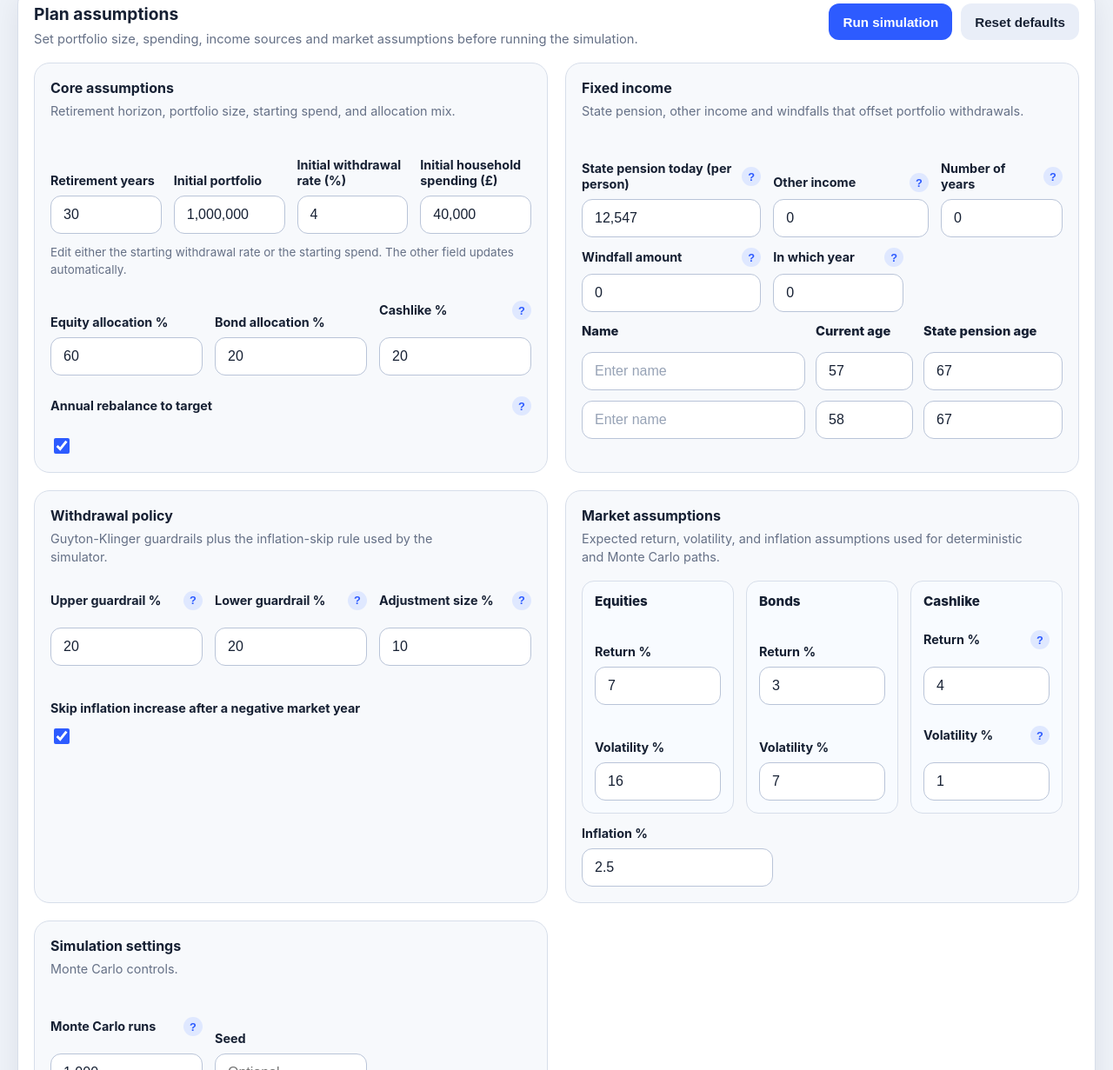
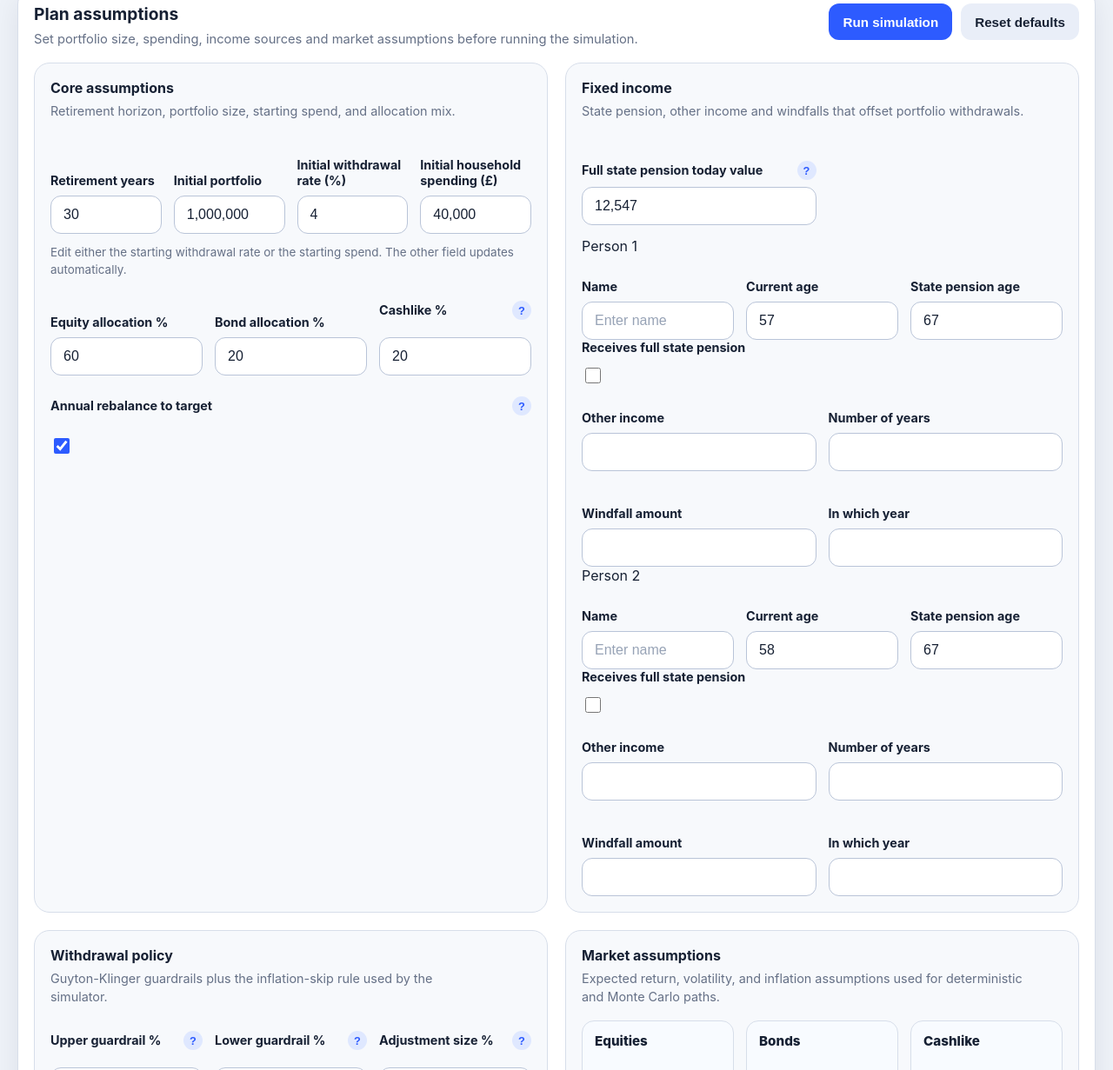
Before and after one commit to mr-androidwoody/retirement-income-planner, a website with bundled scripts: page index.html in a window 1280 px wide. Shown: the part 451-1682 px from the top of the page at 87% size. Built offline with nearby package versions, Linux system fonts and the light colour scheme.

Commit message:
Add files via upload

```diff
--- a/index.html
+++ b/index.html
@@ -150,112 +150,118 @@
     <p>State pension, other income and windfalls that offset portfolio withdrawals.</p>
   </div>
 
-                <div class="people-income-grid">
+  <div class="field-grid field-grid-2">
     <label class="field field-inline field-inline-wide people-pension-inline-field">
       <span class="field-label with-help field-label-inline">
-                      <span>State pension today (per person)</span>
+        <span>Full state pension today value</span>
         <button
           class="help"
           type="button"
           tabindex="-1"
-                        aria-label="State pension today help"
-                        title="Entered in today's money. The simulator increases this with inflation until each person reaches state pension age, and continues increasing it afterwards."
+          aria-label="Full state pension today value help"
+          title="Today's annual value of a full state pension. Tick the checkbox in each person panel if that person is expected to receive it."
         >?</button>
       </span>
       <input id="statePensionToday" type="text" inputmode="numeric" data-format="integer" />
     </label>
-
-                  <label class="field field-inline field-inline-wide people-income-field">
-                    <span class="field-label with-help field-label-inline">
-                      <span>Other income</span>
-                      <button
-                        class="help"
-                        type="button"
-                        tabindex="-1"
-                        aria-label="Other income help"
-                        title="Shared household income in today's money. It starts immediately, rises with inflation, and runs for the number of years entered below."
-                      >?</button>
-                    </span>
-                    <input id="otherIncomeToday" type="text" inputmode="numeric" data-format="integer" />
-                  </label>
-
-                  <label class="field field-inline people-years-field">
-                    <span class="field-label with-help field-label-inline">
-                      <span>Number of years</span>
-                      <button
-                        class="help"
-                        type="button"
-                        tabindex="-1"
-                        aria-label="Other income years help"
-                        title="Number of years that other income is received before it stops."
-                      >?</button>
-                    </span>
-                    <input id="otherIncomeYears" type="number" min="0" max="80" step="1" />
-                  </label>
-
-                  <label class="field field-inline field-inline-wide people-income-field">
-                    <span class="field-label with-help field-label-inline">
-                      <span>Windfall amount</span>
-                      <button
-                        class="help"
-                        type="button"
-                        tabindex="-1"
-                        aria-label="Windfall amount help"
-                        title="A one-off household income receipt such as inheritance, downsizing proceeds, or a lump sum."
-                      >?</button>
-                    </span>
-                    <input id="windfallAmount" type="text" inputmode="numeric" data-format="integer" />
-                  </label>
-
-                  <label class="field field-inline people-years-field">
-                    <span class="field-label with-help field-label-inline">
-                      <span>In which year</span>
-                      <button
-                        class="help"
-                        type="button"
-                        tabindex="-1"
-                        aria-label="Windfall year help"
-                        title="The retirement year in which the windfall arrives. Use 0 for none."
-                      >?</button>
-                    </span>
-                    <input id="windfallYear" type="number" min="0" max="80" step="1" />
-                  </label>
   </div>
 
-                <div class="people-grid-header" aria-hidden="true">
-                  <div>Name</div>
-                  <div>Current age</div>
-                  <div>State pension age</div>
-                </div>
+  <div class="people-panels">
+    <section class="person-panel">
+      <div class="person-panel-title">Person 1</div>
 
-                <div class="people-grid-rows">
-                  <div class="people-grid-row">
+      <div class="field-grid field-grid-3">
         <label class="field person-name-field">
+          <span class="field-label">Name</span>
           <input id="person1Name" type="text" placeholder="Enter name" />
         </label>
 
         <label class="field person-age-field">
+          <span class="field-label">Current age</span>
           <input id="person1Age" type="number" min="18" max="100" step="1" />
         </label>
 
         <label class="field person-pension-age-field">
+          <span class="field-label">State pension age</span>
           <input id="person1PensionAge" type="number" min="18" max="100" step="1" />
         </label>
       </div>
 
-                  <div class="people-grid-row">
+      <label class="field field-inline field-inline-wide person-pension-checkbox">
+        <span class="field-label field-label-inline">Receives full state pension</span>
+        <input id="person1GetsFullPension" type="checkbox" />
+      </label>
+
+      <div class="field-grid field-grid-2">
+        <label class="field">
+          <span class="field-label">Other income</span>
+          <input id="person1OtherIncomeToday" type="text" inputmode="numeric" data-format="integer" />
+        </label>
+
+        <label class="field">
+          <span class="field-label">Number of years</span>
+          <input id="person1OtherIncomeYears" type="number" min="0" max="80" step="1" />
+        </label>
+
+        <label class="field">
+          <span class="field-label">Windfall amount</span>
+          <input id="person1WindfallAmount" type="text" inputmode="numeric" data-format="integer" />
+        </label>
+
+        <label class="field">
+          <span class="field-label">In which year</span>
+          <input id="person1WindfallYear" type="number" min="0" max="80" step="1" />
+        </label>
+      </div>
+    </section>
+
+    <section class="person-panel">
+      <div class="person-panel-title">Person 2</div>
+
+      <div class="field-grid field-grid-3">
         <label class="field person-name-field">
+          <span class="field-label">Name</span>
           <input id="person2Name" type="text" placeholder="Enter name" />
         </label>
 
         <label class="field person-age-field">
+          <span class="field-label">Current age</span>
           <input id="person2Age" type="number" min="18" max="100" step="1" />
         </label>
 
         <label class="field person-pension-age-field">
+          <span class="field-label">State pension age</span>
           <input id="person2PensionAge" type="number" min="18" max="100" step="1" />
         </label>
       </div>
+
+      <label class="field field-inline field-inline-wide person-pension-checkbox">
+        <span class="field-label field-label-inline">Receives full state pension</span>
+        <input id="person2GetsFullPension" type="checkbox" />
+      </label>
+
+      <div class="field-grid field-grid-2">
+        <label class="field">
+          <span class="field-label">Other income</span>
+          <input id="person2OtherIncomeToday" type="text" inputmode="numeric" data-format="integer" />
+        </label>
+
+        <label class="field">
+          <span class="field-label">Number of years</span>
+          <input id="person2OtherIncomeYears" type="number" min="0" max="80" step="1" />
+        </label>
+
+        <label class="field">
+          <span class="field-label">Windfall amount</span>
+          <input id="person2WindfallAmount" type="text" inputmode="numeric" data-format="integer" />
+        </label>
+
+        <label class="field">
+          <span class="field-label">In which year</span>
+          <input id="person2WindfallYear" type="number" min="0" max="80" step="1" />
+        </label>
+      </div>
+    </section>
   </div>
 </section>
 
```
Lines whose indentation alone changed are shown as unchanged.
